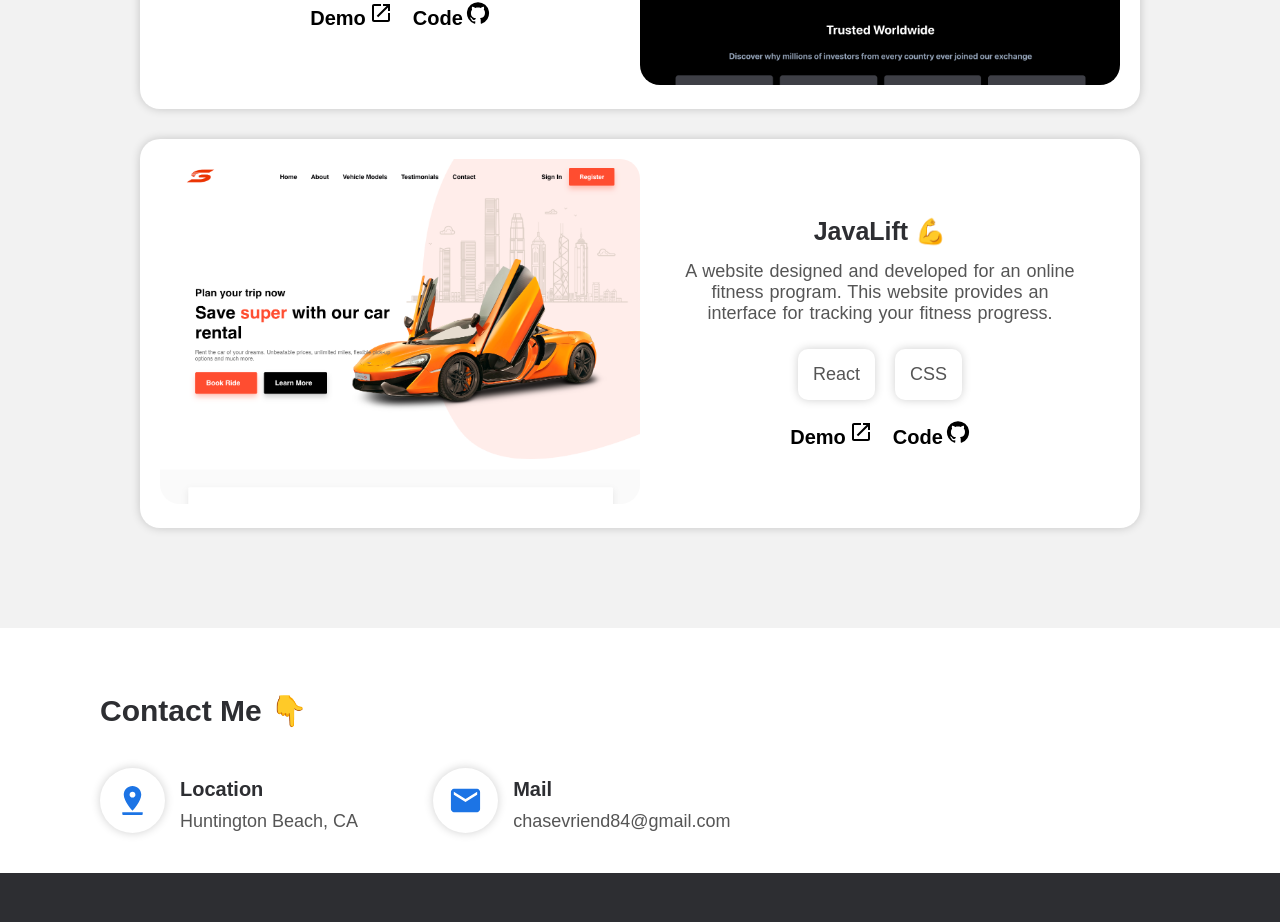
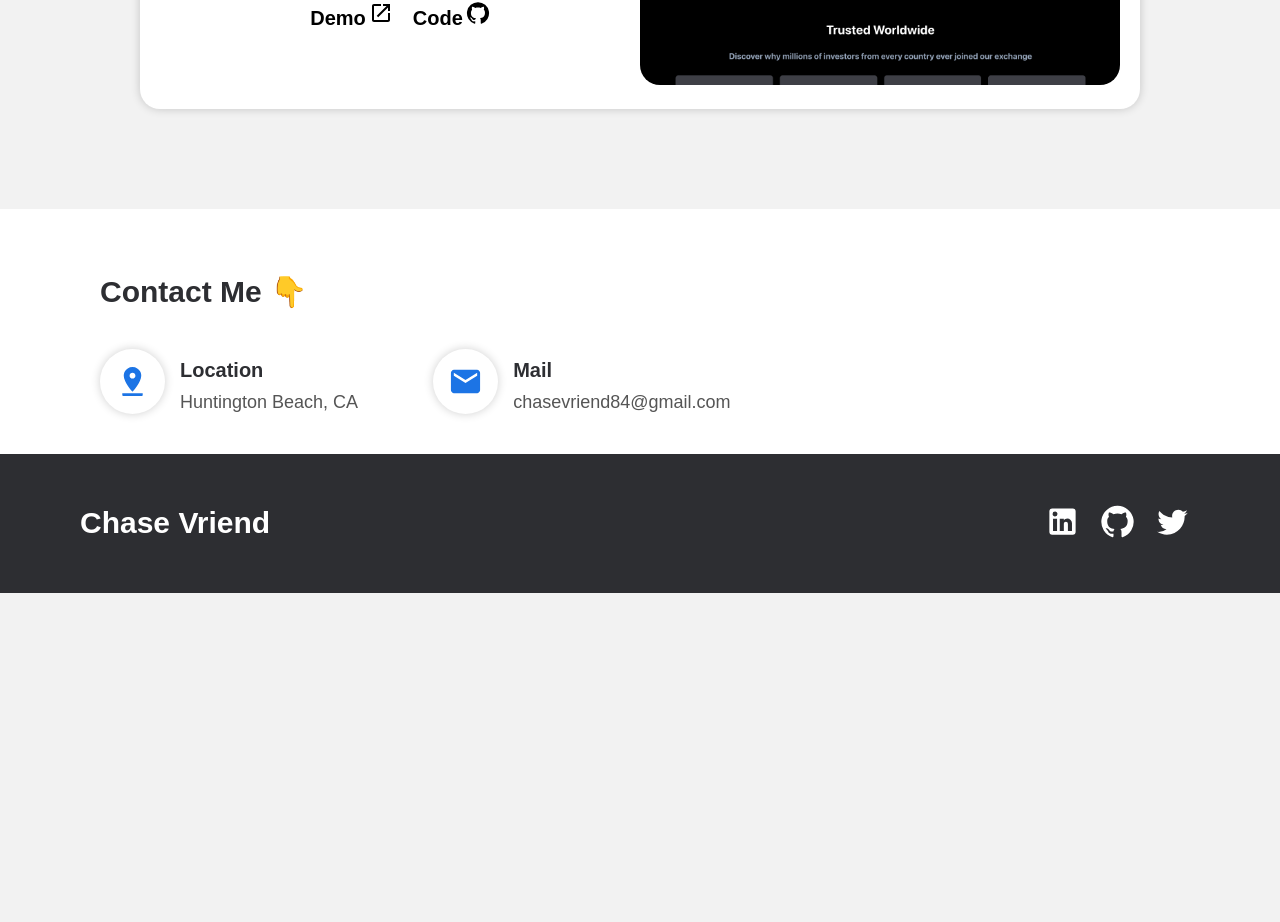
Before and after one commit to chasevriend/portfolio, a React (Create React App) app: page /#/ in a window 1280 px wide. Shown: the part 1662-2584 px from the top of the page. After the commit the page ends 2255 px from the top, so only its background shows below. Built offline with nearby package versions, Linux system fonts and the light colour scheme.

Commit message:
setup gh-pages

```diff
--- a/package.json
+++ b/package.json
@@ -24,6 +24,8 @@
   },
   "scripts": {
     "start": "react-scripts start",
+    "predeploy" : "npm run build",
+    "deploy" : "gh-pages -d build",
     "build": "react-scripts build",
     "test": "react-scripts test",
     "eject": "react-scripts eject"
@@ -45,5 +47,8 @@
       "last 1 firefox version",
       "last 1 safari version"
     ]
+  },
+  "devDependencies": {
+    "gh-pages": "^5.0.0"
   }
 }
--- a/src/components/Projects.js
+++ b/src/components/Projects.js
@@ -68,34 +68,6 @@ const Projects = () => {
                         <img src={Crypto} alt='website' className='project__img' />
                     </Link>
                 </div>
-                <div className='project'>
-                    <div className='project__imgs'>
-                        <Link to='https://chasevriend.github.io/super-rental/' target='_blank'>
-                            <img src={Super} alt='website' className='project__img' />
-                        </Link>
-                    </div>
-                    <div className='project__content'>
-                        <h4>JavaLift 💪</h4>
-                        <p>
-                            A website designed and developed for an online fitness program. This website
-                            provides an interface for tracking your fitness progress.
-                        </p>
-                        <span className='proj__stack'>
-                            <p className='lang'>React</p>
-                            <p className='lang'>CSS</p>
-                        </span>
-                        <span className='proj__links'>
-                            <Link to='https://chasevriend.github.io/javalift/' target='_blank'>
-                                Demo
-                                <LaunchIcon className='proj__icon' />
-                            </Link>
-                            <Link to='https://github.com/chasevriend/javalift' target='_blank'>
-                                Code
-                                <GitHubIcon className='proj__icon' />
-                            </Link>
-                        </span>
-                    </div>
-                </div>
             </div>
         </div>
     )
```
Also changed, not shown: 1 other file (tests, documents, lock files or other folders).
